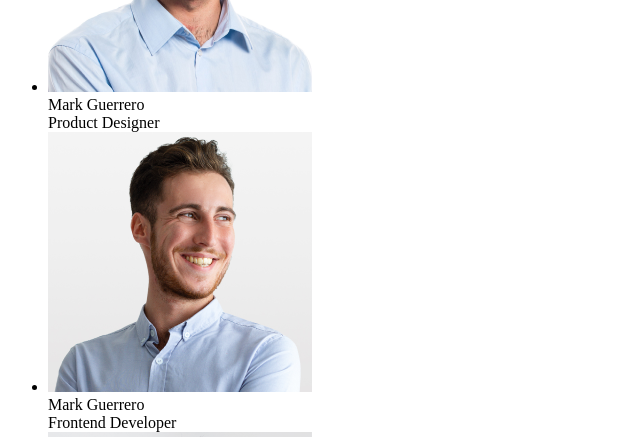
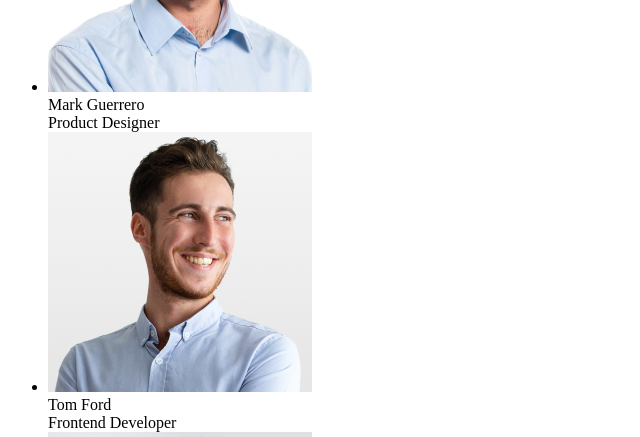
Before and after one commit to dkoleksandr/goit-markup-hw-01, a plain HTML site: page index.html in a window 1280 px wide. Shown: the part 780-1217 px from the top of the page, 0-640 px from the left. Drawn offline with Linux system fonts and the light colour scheme.

Commit message:
fix name

```diff
--- a/index.html
+++ b/index.html
@@ -45,7 +45,7 @@
             <h2>Our Team</h2>
             <ul>
                 <li><img src="./images/our-team/img-1.png" alt="Mark Guerrero"><br>Mark Guerrero <br>Product Designer</li>
-                <li><img src="./images/our-team/img-2.png" alt="Tom Ford"><br>Mark Guerrero <br>Frontend Developer</li>
+                <li><img src="./images/our-team/img-2.png" alt="Tom Ford"><br>Tom Ford <br>Frontend Developer</li>
                 <li><img src="./images/our-team/img-3.png" alt="Camila Garcia"><br>Camila Garcia <br>Marketing</li>
                 <li><img src="./images/our-team/img-4.png" alt="Daniel Wilson"><br>Daniel Wilson <br>UI Designer</li>
             </ul>
```
